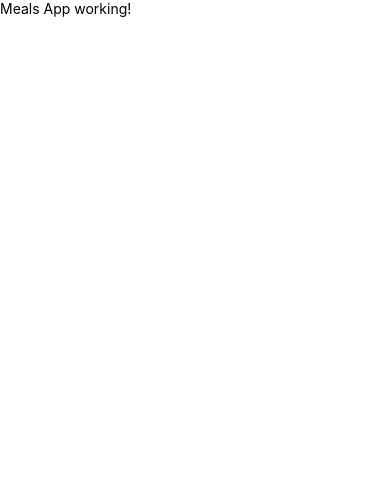
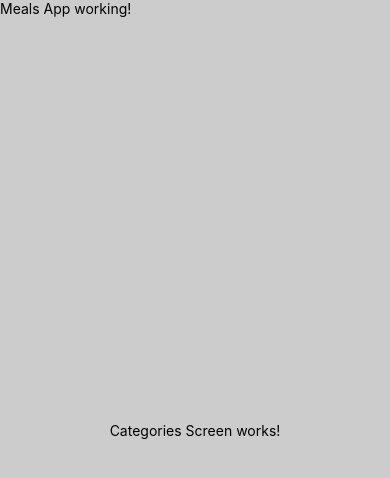
Before and after one commit to SeniorFlacko/MealsApp, a React Native app: screen / in a window 390 px wide. Shown: the top 478 px of the page. Built offline with nearby package versions, Linux system fonts and the light colour scheme.

Commit message:
adding new screens

```diff
--- a/App.js
+++ b/App.js
@@ -16,14 +16,22 @@ import {
   StatusBar,
 } from 'react-native';
 
+import CategoriesScreen from './screens/CategoriesScreen';
+
 const App: () => React$Node = () => {
   return (
-    <View>
+    <View style={styles.screen}>
       <Text>Meals App working!</Text>
+      <CategoriesScreen />
     </View>
   );
 };
 
-const styles = StyleSheet.create({});
+const styles = StyleSheet.create({
+  screen: {
+    flex: 1,
+    backgroundColor: '#ccc',
+  },
+});
 
 export default App;
--- /dev/null
+++ b/screens/CategoriesScreen.js
@@ -0,0 +1,17 @@
+import React from 'react';
+import {View, StyleSheet, Text} from 'react-native';
+const CategoriesScreen = (props) => {
+  return (
+    <View style={styles.screen}>
+      <Text>Categories Screen works!</Text>
+    </View>
+  );
+};
+const styles = StyleSheet.create({
+  screen: {
+    flex: 1,
+    justifyContent: 'center',
+    alignItems: 'center',
+  },
+});
+export default CategoriesScreen;
```
Also changed, not shown: screens/CategoryMealScreen.js (added, +17 -0 lines), screens/FavoritesScreen.js (added, +17 -0 lines), screens/FiltersScreen.js (added, +17 -0 lines).
